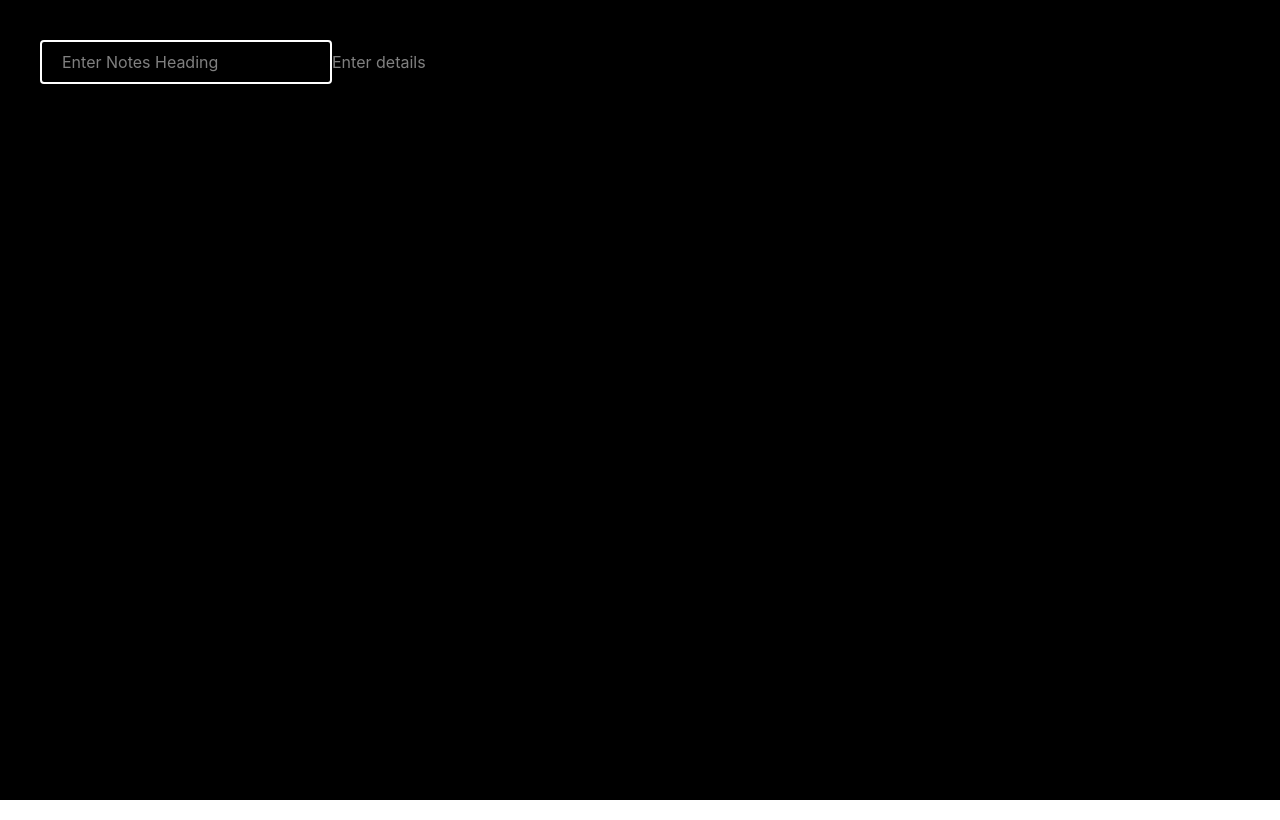
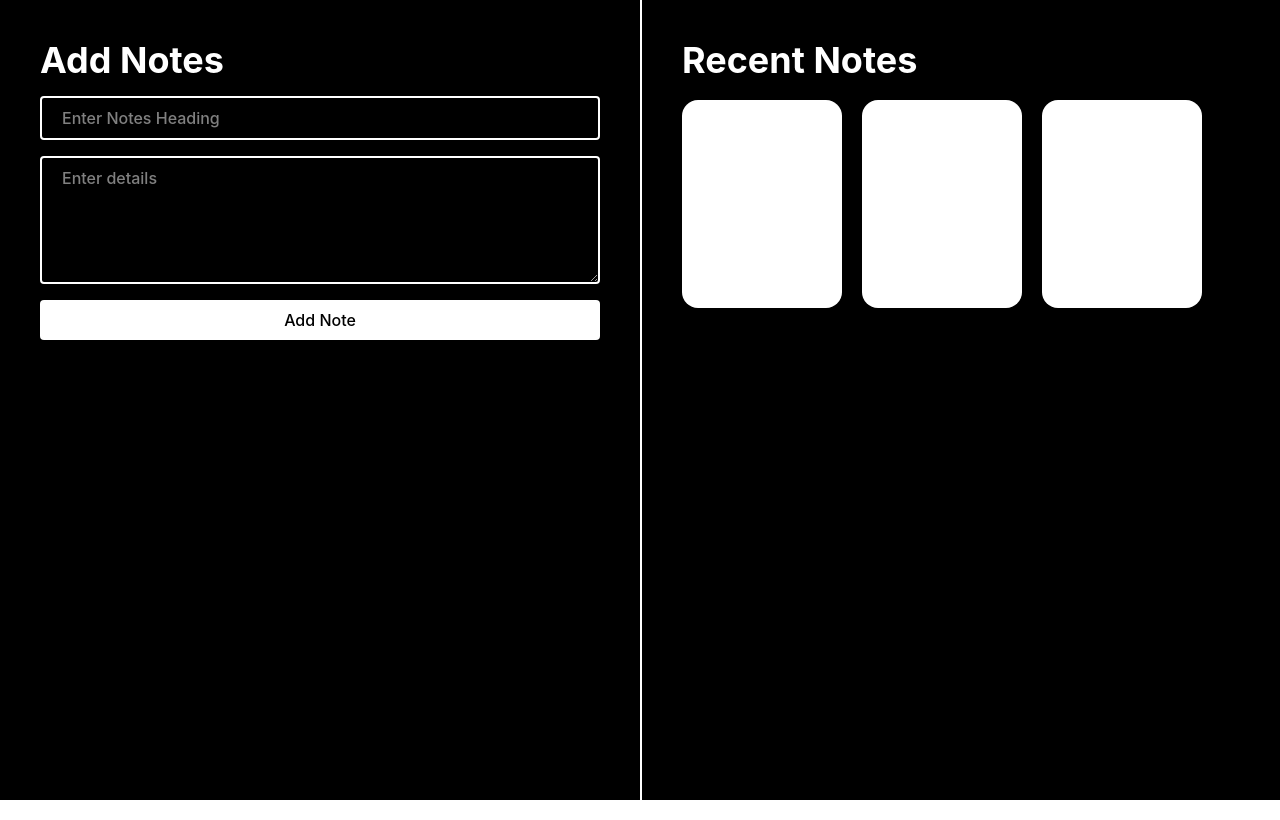
Before and after one commit to SaurabhBadeshra007/react-notes-app, a React (Vite) app: page / in a window 1280 px wide. Built offline with nearby package versions, Linux system fonts and the light colour scheme.

Commit message:
Create initial application UI layout

```diff
--- a/src/App.jsx
+++ b/src/App.jsx
@@ -1,14 +1,51 @@
 import React from 'react'
+
+
+const submitHandler = (e) => {
+  e.preventDefault();
+  console.log("Form Submitted");
+}
+
+
 
 const App = () => {
   return (
-    <div className='h-screen bg-black text-white'>
-      <form className='flex p-10  ' >
-    <input type="text" placeholder='Enter Notes Heading'
-    className='px-5 py-2 border-2 rounded ' />
-    <input name="" placeholder="Enter details" id=""/>
+    <div className='h-screen lg:flex  bg-black   text-white'>
+
+      {/* left side where notes will write and submit */}
+
+      <form className='flex   gap-4 lg:w-1/2  flex-col p-10 items-start  ' onSubmit={(e) => {
+        submitHandler(e)
+      }}>
+         <h1 className='text-4xl font-bold'>Add Notes</h1>
+
+        <input type="text" placeholder='Enter Notes Heading'
+          className='px-5 py-2 border-2 rounded w-full outline-none font-medium' />
+        <textarea name="" placeholder="Enter details" id="" className='px-5 h-32 py-2 font-medium border-2 w-full rounded' />
+
+        <button className='bg-white font-medium text-black px-5 py-2 rounded w-full outline-none' > Add Note</button>
+
+
+
+        {/* <img className=' h-52 rotate-y-180'src="https://static.vecteezy.com/system/resources/thumbnails/049/578/155/small/a-black-and-white-drawing-of-a-man-writing-png.png" alt=''/> */}
 
       </form>
+
+      {/* right side where the saved notes will see and preview */}
+
+      <div className=' lg:w-1/2 lg:border-l-2    p-10'>
+        <h1 className='text-4xl font-bold'>Recent Notes</h1>
+
+        <div className='flex flex-wrap gap-5 mt-5 h-full overflow-auto '>
+
+          <div className='h-52 w-40 rounded-2xl bg-white'>        </div>
+          <div className='h-52 w-40 rounded-2xl bg-white'>        </div>
+          <div className='h-52 w-40 rounded-2xl bg-white'>        </div>
+
+        </div>
+      </div>
+
+
     </div>
   )
 }
```
